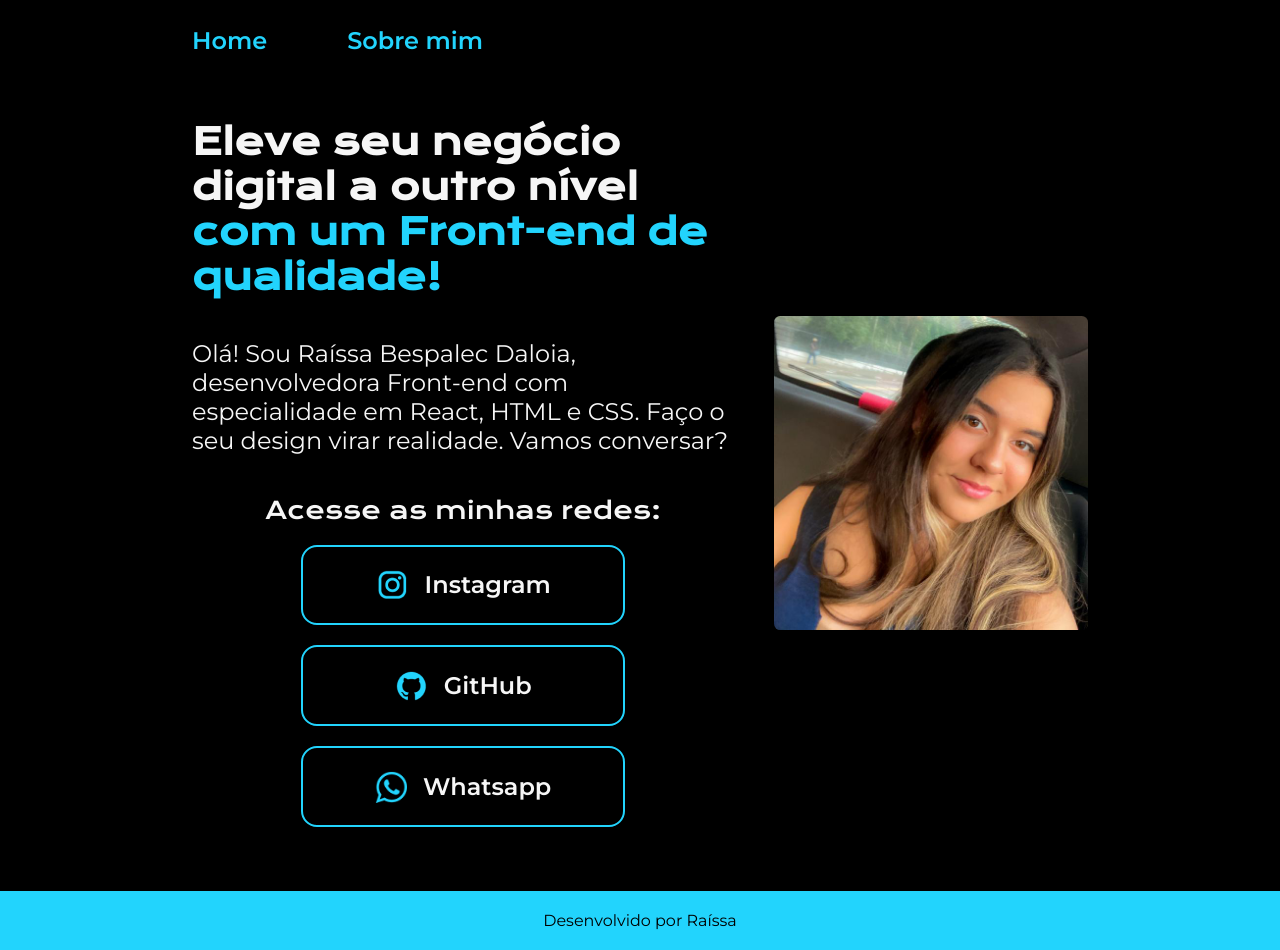
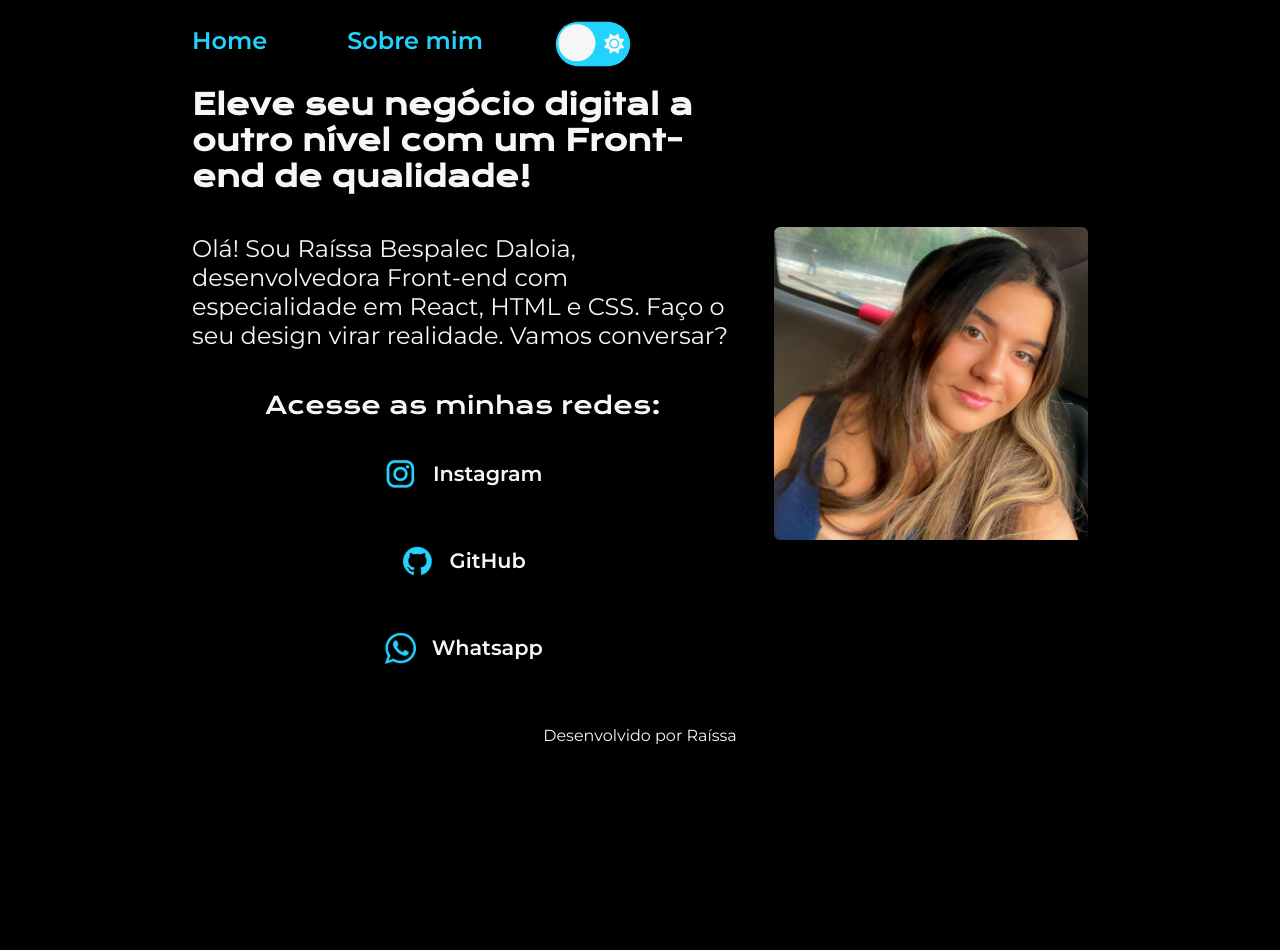
Before and after one commit to rahbespalec/treino_css, a plain HTML site: page index.html in a window 1280 px wide. After the commit the page ends 800 px from the top, so only its background shows below. Drawn offline with nearby package versions, Linux system fonts and the light colour scheme; files that its build step writes are made by us from their sources.

Commit message:
Add files via upload

```diff
--- a/index.html
+++ b/index.html
@@ -13,6 +13,14 @@
         <nav class="cabecalho__menu">
             <a class="cabecalho__menu__link" href="index.html">Home</a>
             <a class="cabecalho__menu__link" href="sobre.html" >Sobre mim</a>
+            <div>
+                <input type="checkbox"  class="checkbox" id="chk">
+                <label class="label" for="chk">
+                    <i class="fas fa-moon"></i>
+                    <i class="fas fa-sun"></i>
+                    <div class="bola"></div>
+                </label>
+            </div>
         </nav>
     </header>
     <main class="apresentacao">
@@ -32,5 +40,7 @@
     <footer class="rodape">
         <p>Desenvolvido por Raíssa</p>
     </footer>
+    <script src="javascript.js"></script>
+    <script src="https://kit.fontawesome.com/998c60ef77.js" crossorigin="anonymous"></script>
 </body>
 </html>
--- /dev/null
+++ b/javascript.js
@@ -0,0 +1,9 @@
+const chk = document.getElementById('chk')
+
+chk.addEventListener('change', () => {
+    document.body.classList.toggle('light')
+})
+
+chk.addEventListener('change', () => {
+    document.apresentacao__links__redes.classList.toggle('light')
+})
--- a/styles/style.css
+++ b/styles/style.css
@@ -1,10 +1,14 @@
 @import url('https://fonts.googleapis.com/css2?family=Krona+One&family=Montserrat:wght@400;600&display=swap');
 
 :root{
-    --cor--preta:#000000;
-    --cor-branca: #F6F6F6;
-    --cor--azul--claro: #22D4FD;
+    --cor--primaria:#000000;
+    --cor-secundaria: #F6F6F6;
+    --cor--terciaria: #22D4FD;
     --cor--hoover:#272727;
+
+    --cor--primaria--light:#f6f6f6 ;
+    --cor--secundaria--light:#000000;
+
 
     --fonte--primaria:'Krona One', sans-serif;
     --fonte--secundaria:'Montserrat', sans-serif;
@@ -18,11 +22,61 @@
 
 body{
 
-    background-color: var(--cor--preta);
-    color:var(--cor-branca);
+    background-color: var(--cor--primaria);
+    color:var(--cor-secundaria);
     box-sizing: border-box;
+    overflow-y:hidden;
 
 }
+
+body.light{
+    background-color: var(--cor--light1);
+}
+
+.checkbox{
+    opacity: 100%;
+    position: absolute;
+}
+
+.label{
+    background-color: #22D4FD;
+    border-radius: 3.125rem;
+    cursor: pointer;
+
+    display: flex;
+    align-items: center;
+    justify-content: space-between;
+
+    padding: 5px;
+    position: relative;
+    height: 26px;
+    width: 50px;
+
+    transform: scale(1.24);
+}
+
+.label .bola{
+    background-color:#f6f6f6;
+    border-radius: 50%;
+    position: absolute;
+    top:2px;
+    left:2px;
+
+    height: 30px;
+    width: 30px;
+
+    transform: translateX(0px);
+    transition: transform 0.2s linear;
+
+}
+
+.checkbox:checked + .label .bola{
+    transform: translateX(24px) ;
+
+
+}
+
+
 
 .cabecalho{
     padding:2% 0 0 15% ;
@@ -38,10 +92,11 @@ body{
     font-size: 1.5rem;
     font-family: var(--fonte--secundaria);
     font-weight: 600;
-    color: var(--cor--azul--claro);
+    color: var(--cor--terciaria);
     text-decoration: none;
 
 }
+
 
 .cabecalho__menu__link:hover{
     color:#5a5656;
@@ -53,7 +108,7 @@ body{
 }
 
 .apresentacao{
-    padding: 5% 15%;
+    padding: 1.9% 15%;
     display: flex;
     align-items: center;
     justify-content: space-between;
@@ -71,7 +126,7 @@ body{
 }
 
 .apresentacao__conteudo__titulo{
-    font-size: 2.25rem;
+    font-size: 1.8rem;
     font-family:var(--fonte--primaria);
     ;
 }
@@ -96,7 +151,7 @@ body{
     align-items: center;
     gap: 1rem;
     font-family: 'Montserrat', sans-serif ;
-    font-size: 1.5rem;
+    font-size: 1.3rem;
     border: 0.15rem solid var(--cor--azul--claro);
     border-radius: 0.5rem;
     width: 20rem;
@@ -104,8 +159,27 @@ body{
     text-align: center;
     text-decoration: none;
     border-radius: 1rem;
-    padding: 1.4rem 0;
+    padding: 1.1rem 0;
     color: #F6F6F6;
+}
+
+.apresentacao__links__redes.light{
+    /* background-color: #22D4FD; */
+    display: flex;
+    justify-content: center;
+    align-items: center;
+    gap: 1rem;
+    font-family: 'Montserrat', sans-serif ;
+    font-size: 1.3rem;
+    border: 0.15rem solid var(--cor--azul--claro);
+    border-radius: 0.5rem;
+    width: 20rem;
+    font-weight: 600;
+    text-align: center;
+    text-decoration: none;
+    border-radius: 1rem;
+    padding: 1.1rem 0;
+    color: var(--cor--secundaria--light);
 }
 
 .apresentacao__links__redes:hover{
```
